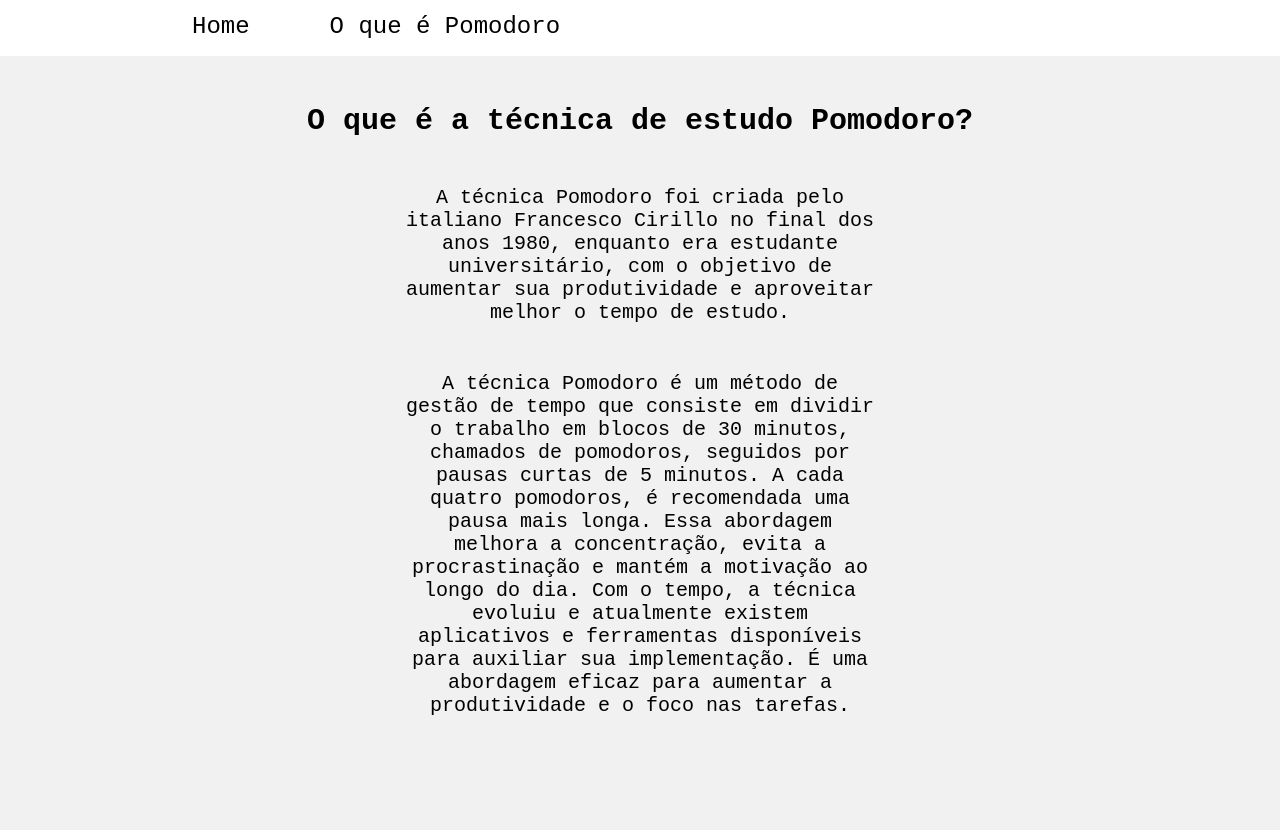
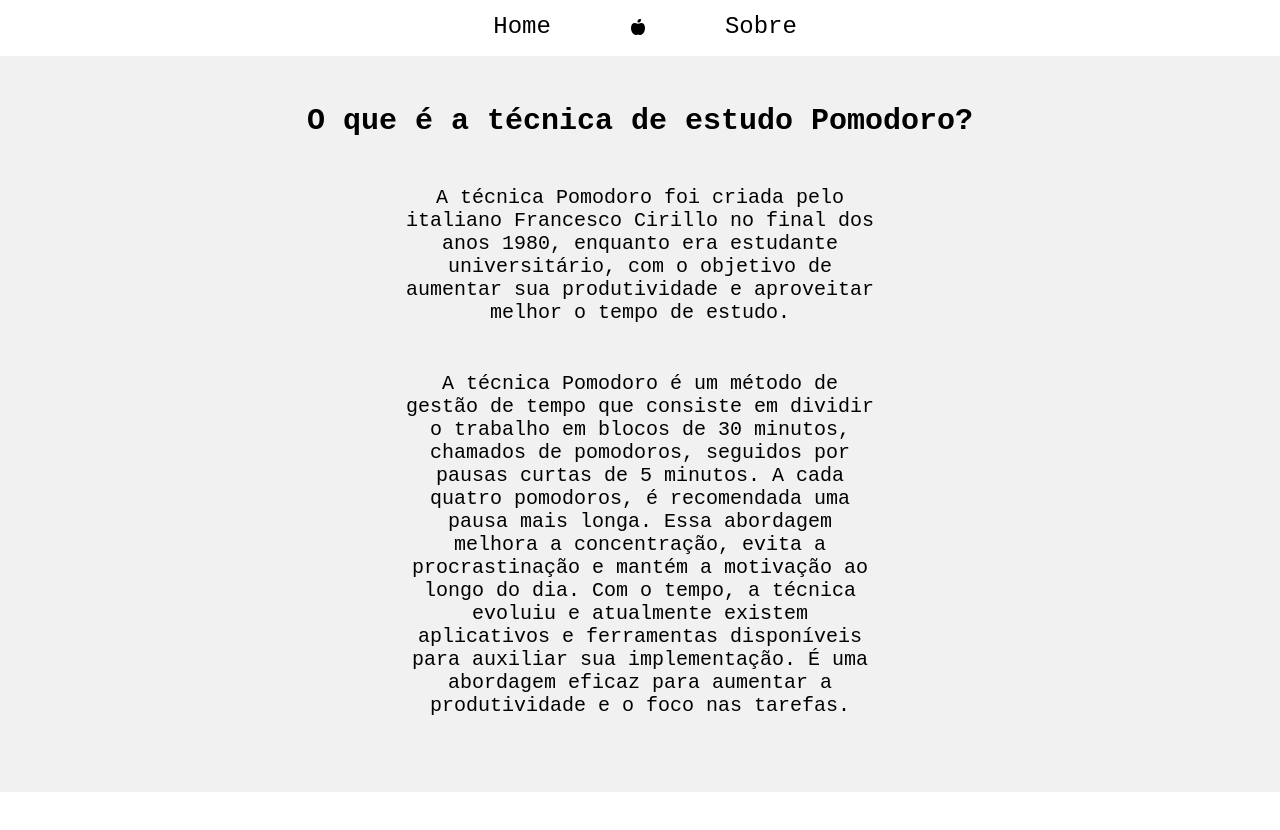
Before and after one commit to frsrodrigobocayuva/pomodoro, a plain HTML site: page about.html in a window 1280 px wide. After the commit the page ends 800 px from the top, so only its background shows below. Drawn offline with Linux system fonts and the light colour scheme.

Commit message:
Atualizando navbar

```diff
--- a/about.html
+++ b/about.html
@@ -6,12 +6,14 @@
     <title>O que é Pomodoro</title>
     <link rel="stylesheet" href="style.css">
     <script src="main.js" defer></script>
+    <script src="https://kit.fontawesome.com/2ee57644d5.js" crossorigin="anonymous"></script>
 </head>
 <body>
     <header class="header">
         <nav class="header__menu">
             <a href="index.html" class="header__menu__link">Home</a>
-            <a href="aboutt.html" class="header__menu__link">O que é Pomodoro</a>
+            <i class="fa-solid fa-apple-whole" id="apple"></i>
+            <a href="aboutt.html" class="header__menu__link">Sobre</a>
         </nav>
     </header>
     <main>
--- a/style.css
+++ b/style.css
@@ -17,7 +17,7 @@
 
 .containerAbout{
     background-color: #f1f1f1;
-    height: 100vh;
+    height: 92vh;
     display: flex;
     flex-direction: column;
     justify-content: start;
@@ -67,7 +67,9 @@
 
 .header{
     display: flex;
-    padding: 1% 0% 0% 15%;
+    padding: 1% 0% 0% 0.8%;
+    align-items: center;
+    justify-content: center;
 }
 
 .header__menu{
@@ -94,3 +96,7 @@
     width: 30rem;
     text-align: center;
 }
+
+#apple{
+    padding-top: 0.4rem;
+}
```
Also changed, not shown: index.html (+3 -1 lines).
